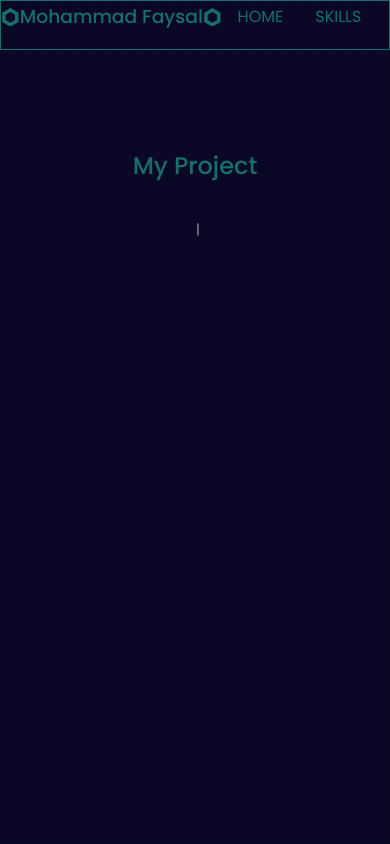
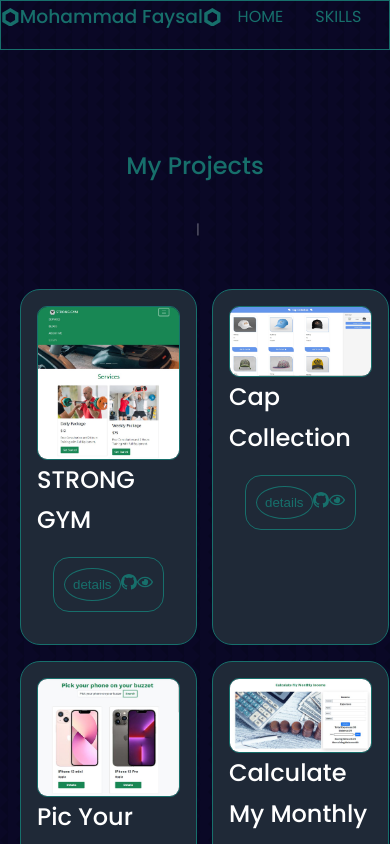
Before and after one commit to MohammadFaysal731/portfolio, a React (Create React App) app: page /projects in a window 390 px wide. Shown: the top 844 px of the page. Built offline with nearby package versions, Linux system fonts and the light colour scheme.

Commit message:
create projects detail page

```diff
--- a/src/App.js
+++ b/src/App.js
@@ -12,6 +12,7 @@ import 'aos/dist/aos.css';
 import { useEffect } from 'react';
 import Header from './components/Header/Header';
 import Blogs from './components/Blogs/Blogs';
+import ProjectDetail from './components/ProjectDetail/ProjectDetail';
 
 function App() {
   useEffect(() => {
@@ -26,6 +27,7 @@ function App() {
         <Route path='/skills' element={<Skills></Skills>}></Route>
         <Route path='/services' element={<Services></Services>}></Route>
         <Route path='/projects' element={<Projects></Projects>}></Route>
+        <Route path='/projects/:id' element={<ProjectDetail></ProjectDetail>}></Route>
         <Route path='/blogs' element={<Blogs></Blogs>}></Route>
         <Route path='/contact' element={<Contact></Contact>}></Route>
         <Route path='/about' element={<About></About>}></Route>
--- /dev/null
+++ b/src/components/ProjectDetail/ProjectDetail.js
@@ -0,0 +1,13 @@
+import React from 'react';
+import { useParams } from 'react-router-dom';
+
+const ProjectDetail = () => {
+    const { id } = useParams();
+    return (
+        <div>
+            {id}
+        </div>
+    );
+};
+
+export default ProjectDetail;
--- a/src/components/Projects/Projects.css
+++ b/src/components/Projects/Projects.css
@@ -1,8 +1,7 @@
 .project-container {
     display: grid;
-    grid-template-columns: 1fr;
+    grid-template-columns: repeat(3, 1fr);
     gap: 1rem;
-    width: 400px;
 }
 
 .project-item {
@@ -11,7 +10,6 @@
     border: 1px solid var(--color-primary);
     border-radius: 20px;
     transition: var(--transition);
-    user-select: none;
 }
 
 .project-image {
@@ -39,3 +37,13 @@
     padding: .5rem;
 
 }
+
+/* --------------------- Media Queries ForTable -------------------- */
+@media screen and (max-width:1024px) {
+    .project-container {
+        grid-template-columns: repeat(2, 1fr);
+    }
+}
+
+/* --------------------- Media Queries For Mobile -------------------- */
+@media screen and (max-width:688px) {}
--- a/src/components/Projects/Projects.js
+++ b/src/components/Projects/Projects.js
@@ -9,45 +9,57 @@ import IMG6 from '../../images/assets/influncer-products.JPG'
 import { FaRegEye } from 'react-icons/fa'
 import { BsGithub } from 'react-icons/bs'
 import { Cursor, useTypewriter } from 'react-simple-typewriter';
-import { Swiper, SwiperSlide } from "swiper/react";
-import { Navigation, Pagination, Autoplay } from "swiper";
+import { useNavigate } from 'react-router-dom';
+
 const Projects = () => {
+    const navigate = useNavigate();
+
+    const handleDetail = id => {
+        navigate(`/projects/${id}`)
+    }
+
     const { text } = useTypewriter({
         words: ['Recent Work'],
         loop: {}
     })
     const myProjects = [
         {
+            id: 1,
             image: IMG1,
             name: 'STRONG GYM',
             github: <a href="https://github.com/MohammadFaysal731/independent-service-provider-a10" target="_blank"><BsGithub className='icon'></BsGithub></a>,
             live: <a href="https://independent-service-prov-f1a49.web.app/" target="_blank"><FaRegEye className='icon'></FaRegEye></a>,
         },
         {
+            id: 2,
             image: IMG2,
             name: 'Cap Collection',
             github: <a href="https://github.com/MohammadFaysal731/cap-calactions-a8" target="_blank"><BsGithub className='icon'></BsGithub></a>,
             live: <a href="https://cap-collection.netlify.app/" target="_blank"><FaRegEye className='icon'></FaRegEye></a>,
         },
         {
+            id: 3,
             image: IMG3,
             name: 'Pic Your Phone',
             github: <a href="https://github.com/MohammadFaysal731/pick-your-phone-a6" target="_blank"><BsGithub className='icon'></BsGithub></a>,
             live: <a href="https://pick-your-phone-on-you-buzzet.netlify.app/" target="_blank"><FaRegEye className='icon'></FaRegEye></a>,
         },
         {
+            id: 4,
             image: IMG4,
             name: 'Calculate My Monthly Income',
             github: <a href="https://github.com/MohammadFaysal731/calculalte-my-monthly-income-a5" target="_blank"><BsGithub className='icon'></BsGithub></a>,
             live: <a href="https://calculate-my-monthly-income.netlify.app/" target="_blank"><FaRegEye className='icon'></FaRegEye></a>,
         },
         {
+            id: 5,
             image: IMG5,
             name: 'Convention Center',
             github: <a href="https://github.com/MohammadFaysal731/convention-center-a3" target="_blank"><BsGithub className='icon'></BsGithub></a>,
             live: <a href="https://pedantic-wozniak-894080.netlify.app/" target="_blank"><FaRegEye className='icon'></FaRegEye></a>,
         },
         {
+            id: 6,
             image: IMG6,
             name: 'Influencer Products',
             github: <a href="https://github.com/MohammadFaysal731/influencer-products-a2" target="_blank"><BsGithub className='icon'></BsGithub></a>,
@@ -62,48 +74,36 @@ const Projects = () => {
                 data-aos-delay="50"
                 data-aos-duration="1000"
                 data-aos-easing="ease-in-out"
-            >My Project</h2>
+            >My Projects</h2>
             <h5
                 data-aos="fade-down"
                 data-aos-delay="90"
                 data-aos-duration="1000"
                 data-aos-easing="ease-in-out"
             >{text}<Cursor></Cursor></h5>
-            <Swiper
-                data-aos="fade-right"
-                data-aos-delay="110"
-                data-aos-duration="1000"
-                data-aos-easing="ease-in-out"
-                className="container project-container"
-                spaceBetween={30}
-                centeredSlides={true}
-                autoplay={{
-                    delay: 2500,
-                    disableOnInteraction: false,
-                }}
-                pagination={{
-                    clickable: true,
-                }}
-                navigation={true}
-                modules={[Autoplay, Pagination, Navigation]}
-            >
+            <div className="container project-container">
                 {
-                    myProjects.map(({ name, image, github, live }, index) => <SwiperSlide key={index} className="project-item">
+                    myProjects.map(({ id, name, image, github, live }, index) => < article
+                        data-aos="flip-left"
+                        data-aos-delay="110"
+                        data-aos-duration="1000"
+                        data-aos-easing="ease-in-out"
+                        key={index} className="project-item">
                         <div className="project-info">
                             <img src={image} alt="" className='project-image' />
                             <div className="project-details">
                                 <h2>{name}</h2>
                             </div>
                             <div className="icons">
-                                <button className='detail-btn'>details</button>
+                                <button onClick={() => handleDetail(id)} className='detail-btn'>details</button>
                                 <p>{github}</p>
                                 <p>{live}</p>
                             </div>
                         </div>
-                    </SwiperSlide>
+                    </ article>
                     )
                 }
-            </Swiper>
+            </div>
         </section >
     );
 };
```
